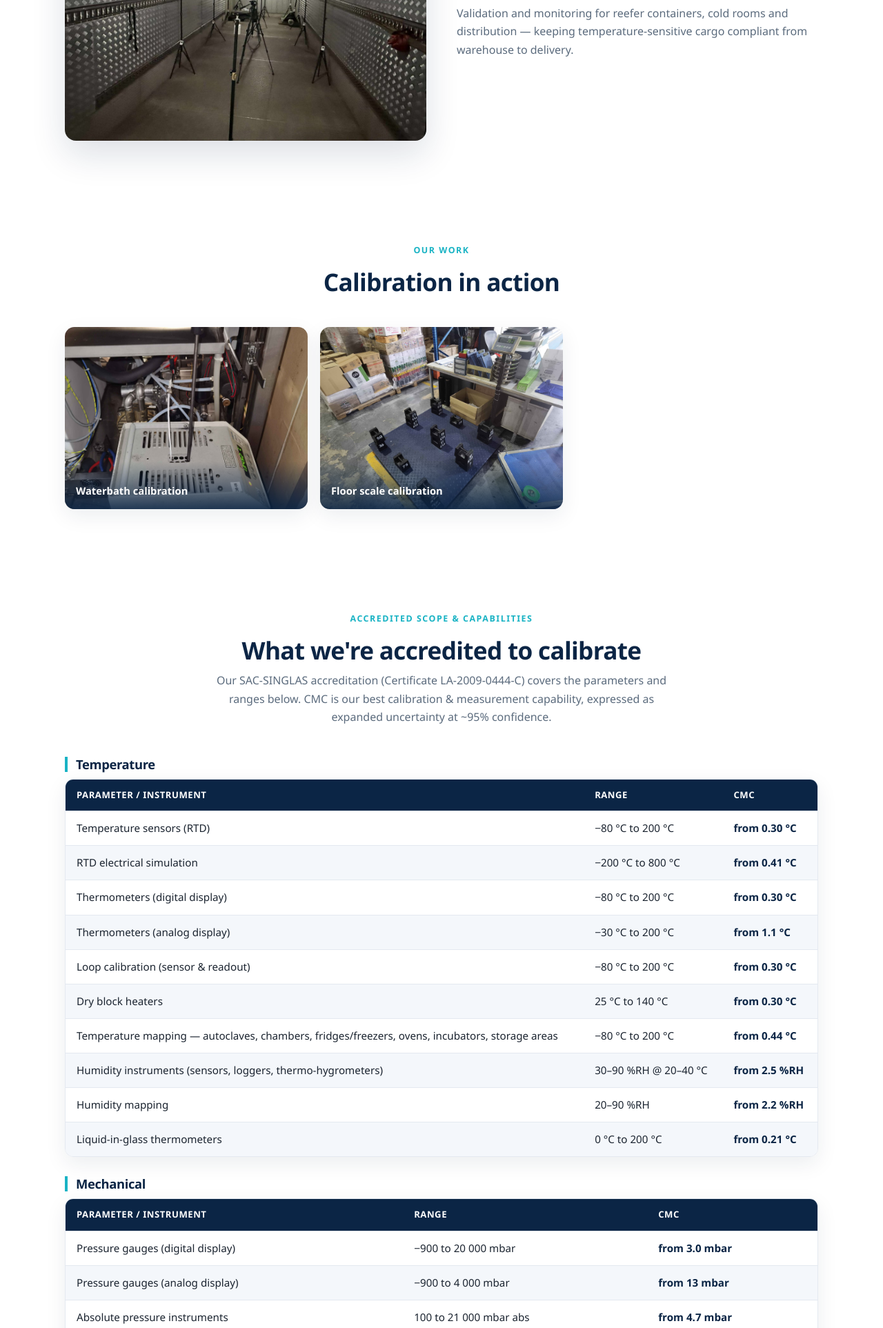
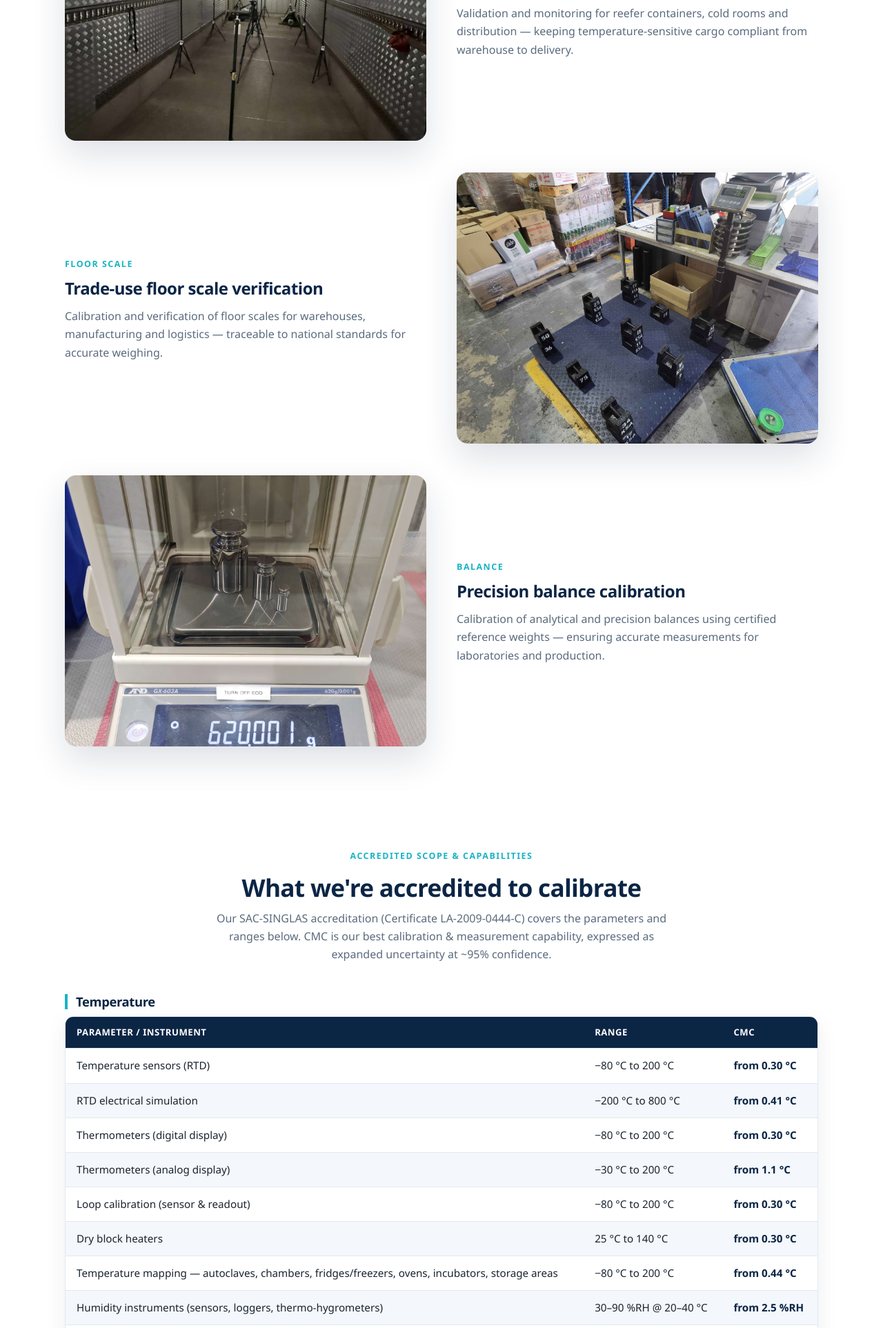
Before and after one commit to Roedil/KSAWebsite, a Flask app: page /services in a window 1280 px wide. Shown: the part 1508-3433 px from the top of the page at 69% size. Run offline with Flask 3, Linux system fonts and the light colour scheme.

Commit message:
Remove photo gallery, add Floor Scale and Balance service features

```diff
--- a/templates/services.html
+++ b/templates/services.html
@@ -53,24 +53,31 @@
            warehouse to delivery.</p>
       </div>
     </div>
-  </div>
-</section>
-
-<section class="section">
-  <div class="container">
-    <div class="section-head">
-      <span class="eyebrow">Our Work</span>
-      <h2>Calibration in action</h2>
+    <div class="feature">
+      <div class="feature-media">
+        <img src="{{ url_for('static', filename='img/photos/floorscale.jpg') }}"
+             alt="Floor scale calibration and verification">
+      </div>
+      <div>
+        <span class="eyebrow">Floor Scale</span>
+        <h3>Trade-use floor scale verification</h3>
+        <p>Calibration and verification of floor scales for warehouses,
+           manufacturing and logistics — traceable to national standards
+           for accurate weighing.</p>
+      </div>
     </div>
-    <div class="gallery">
-      <figure>
-        <img src="{{ url_for('static', filename='img/photos/temperature-rtd.jpg') }}" alt="RTD temperature sensor calibration">
-        <figcaption>Waterbath calibration</figcaption>
-      </figure>
-      <figure>
-        <img src="{{ url_for('static', filename='img/photos/floorscale.jpg') }}" alt="Floor scale calibration and verification">
-        <figcaption>Floor scale calibration</figcaption>
-      </figure>
+    <div class="feature">
+      <div class="feature-media">
+        <img src="{{ url_for('static', filename='img/photos/balance.jpg') }}"
+             alt="Precision balance calibration with certified weights">
+      </div>
+      <div>
+        <span class="eyebrow">Balance</span>
+        <h3>Precision balance calibration</h3>
+        <p>Calibration of analytical and precision balances using certified
+           reference weights — ensuring accurate measurements for
+           laboratories and production.</p>
+      </div>
     </div>
   </div>
 </section>
```
